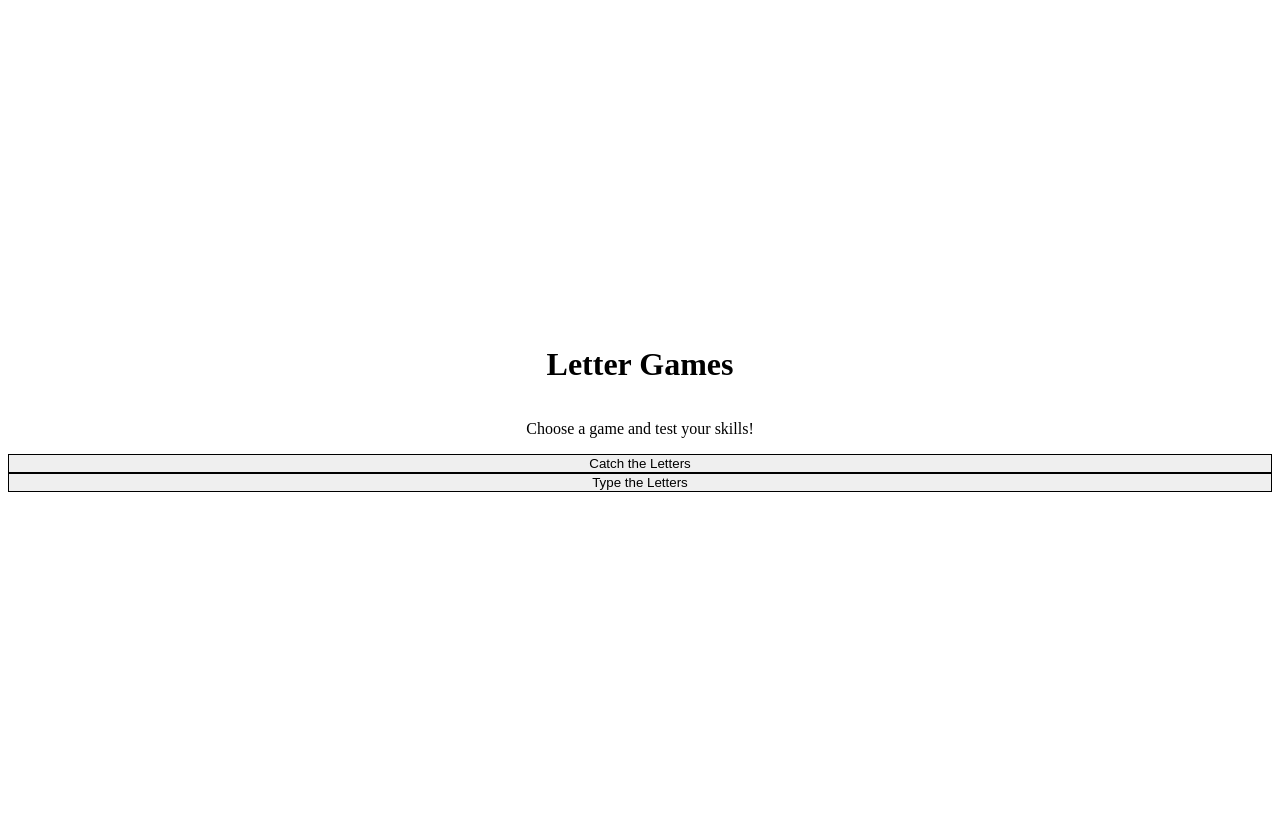
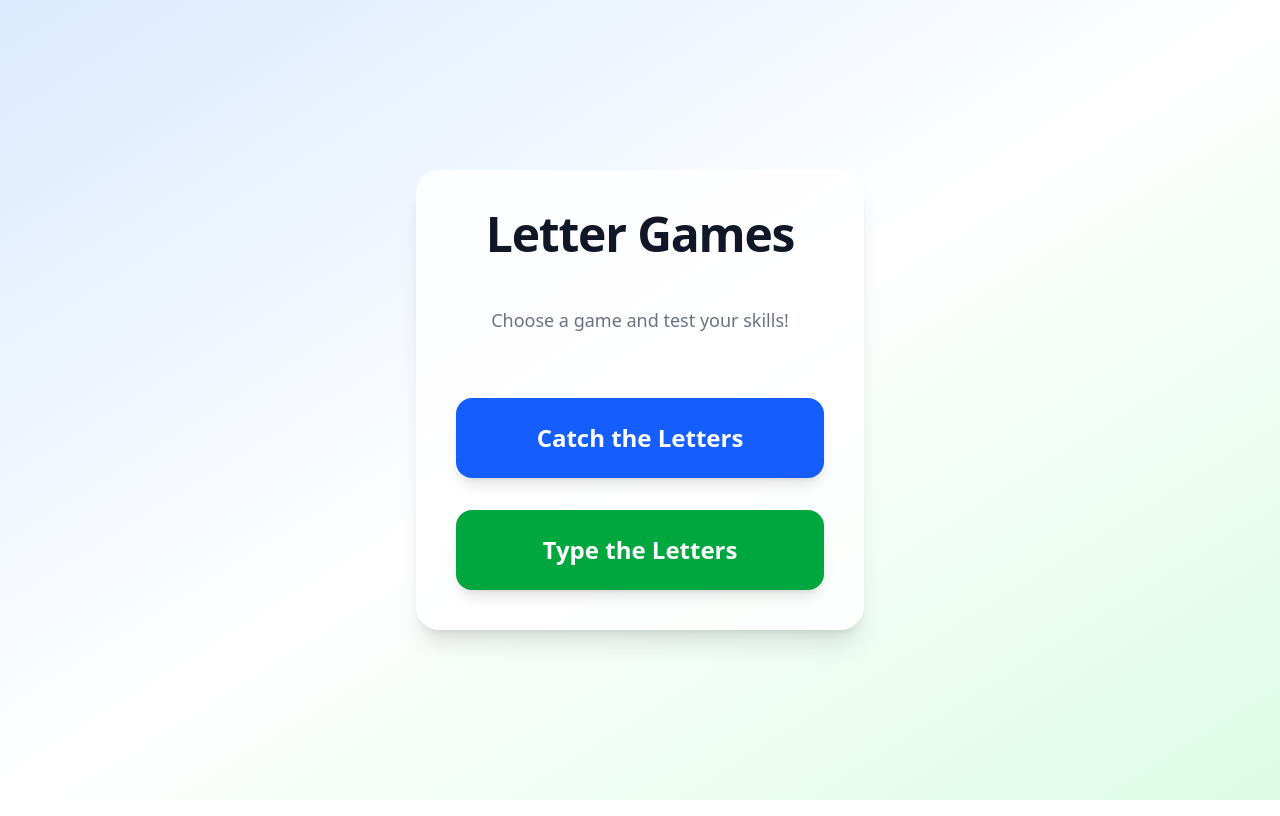
Before and after one commit to achacynthia/LetterGame, a Next.js app: page / in a window 1280 px wide. Built offline with nearby package versions, Linux system fonts and the light colour scheme.

Commit message:
Update dependencies and enhance styling for the home page

```diff
--- /dev/null
+++ b/postcss.config.mjs
@@ -0,0 +1,6 @@
+const config = {
+  plugins: {
+    "@tailwindcss/postcss": {},
+  },
+};
+export default config;
--- a/src/app/globals.css
+++ b/src/app/globals.css
@@ -1,5 +1,3 @@
-@tailwind base;
-@tailwind components;
-@tailwind utilities;
+@import "tailwindcss";
 
 /* Add any global styles below */
--- a/src/app/page.tsx
+++ b/src/app/page.tsx
@@ -2,22 +2,22 @@ import Link from "next/link";
 
 export default function Home() {
   return (
-    <main className="flex min-h-screen flex-col items-center justify-center bg-gradient-to-br from-gray-50 to-gray-200 p-8">
-      <div className="w-full max-w-md mx-auto flex flex-col items-center gap-10">
-        <h1 className="text-4xl font-bold text-gray-900 mb-2 tracking-tight">
+    <main className="min-h-screen flex items-center justify-center bg-gradient-to-br from-blue-100 via-white to-green-100">
+      <div className="w-full max-w-md mx-auto flex flex-col items-center gap-10 bg-white/80 rounded-3xl shadow-xl p-10">
+        <h1 className="text-5xl font-bold text-gray-900 mb-2 tracking-tight text-center">
           Letter Games
         </h1>
         <p className="text-lg text-gray-500 mb-6 text-center">
           Choose a game and test your skills!
         </p>
-        <div className="flex flex-col gap-6 w-full">
+        <div className="flex flex-col gap-8 w-full">
           <Link href="/catch-the-letters" className="w-full">
-            <button className="w-full py-5 px-6 rounded-xl bg-white border border-gray-200 text-blue-700 text-xl font-semibold shadow-sm hover:bg-blue-50 transition-all focus:outline-none focus:ring-2 focus:ring-blue-400">
+            <button className="w-full py-6 px-8 rounded-2xl bg-blue-600 text-white text-2xl font-semibold shadow-lg hover:bg-blue-700 transition-all focus:outline-none focus:ring-2 focus:ring-blue-400">
               Catch the Letters
             </button>
           </Link>
           <Link href="/type-the-letters" className="w-full">
-            <button className="w-full py-5 px-6 rounded-xl bg-white border border-gray-200 text-green-700 text-xl font-semibold shadow-sm hover:bg-green-50 transition-all focus:outline-none focus:ring-2 focus:ring-green-400">
+            <button className="w-full py-6 px-8 rounded-2xl bg-green-600 text-white text-2xl font-semibold shadow-lg hover:bg-green-700 transition-all focus:outline-none focus:ring-2 focus:ring-green-400">
               Type the Letters
             </button>
           </Link>
```
Also changed, not shown: package.json (+4 -3 lines), 1 other file (tests, documents, lock files or other folders).
